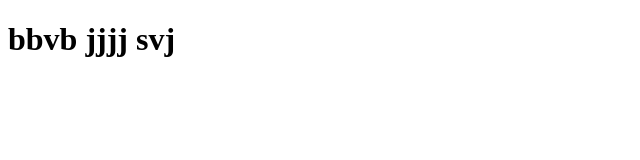
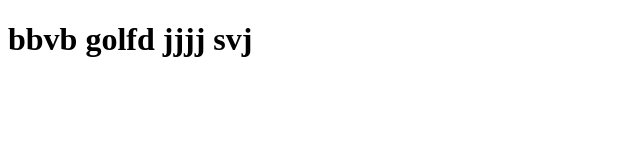
Before and after one commit to Shivansh1251/Demo, a plain HTML site: page index.html in a window 1280 px wide. Shown: the whole page, without its empty margins (0-640 px from the left). Drawn offline with Linux system fonts and the light colour scheme.

Commit message:
change0index.html

```diff
--- a/index.html
+++ b/index.html
@@ -8,6 +8,7 @@
 <body>
     <h1>
         bbvb
+        golfd
         jjjj
         svj
     </h1>
```
